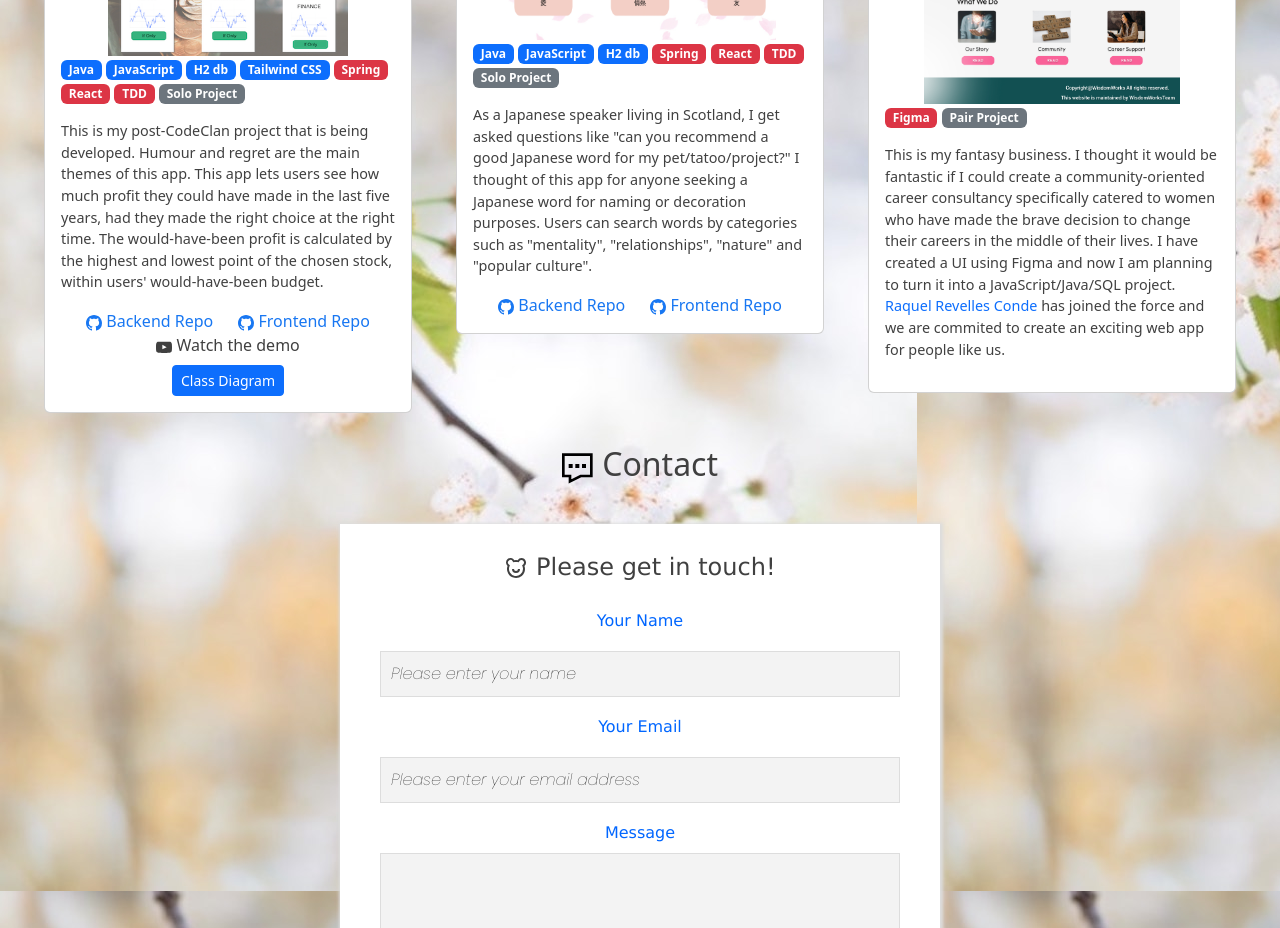
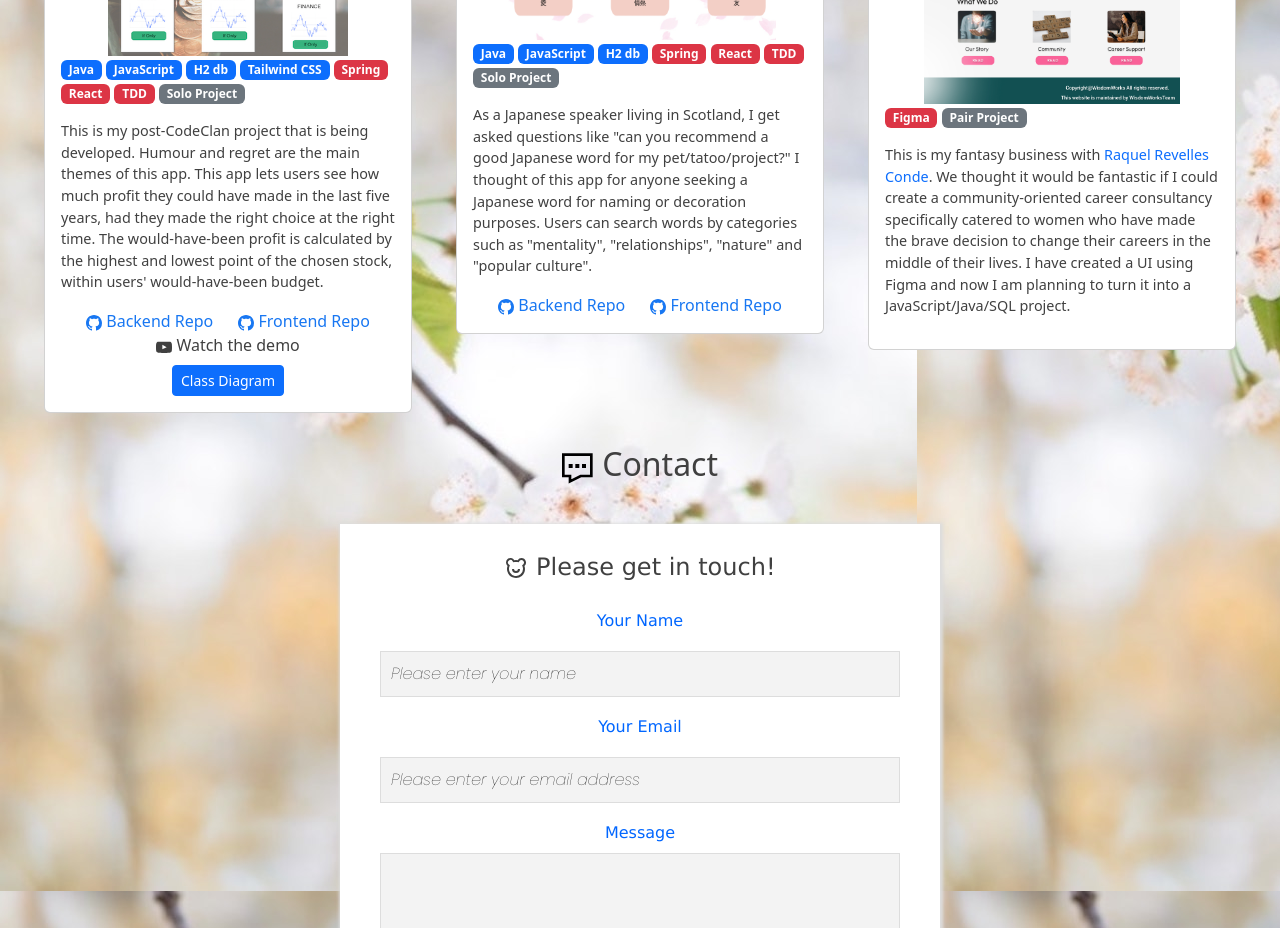
Before and after one commit to taksgarby/portfolio, a React (Create React App) app: page / in a window 1280 px wide. Shown: the part 1860-2788 px from the top of the page. Built offline with nearby package versions, Linux system fonts and the light colour scheme.

Commit message:
changed wording of ww

```diff
--- a/src/components/projects/ProjectWW.js
+++ b/src/components/projects/ProjectWW.js
@@ -24,11 +24,11 @@ function ProjectWW() {
         Pair Project
       </Badge>{' '}
       <Card.Text class="project-text">
-      This is my fantasy business. I thought it would be fantastic if I could create a community-oriented career consultancy
+      This is my fantasy business with <a href="https://www.linkedin.com/in/raquel-revelles-conde-a82387129/" target="_blank"> Raquel Revelles Conde</a>.
+      We thought it would be fantastic if I could create a community-oriented career consultancy
       specifically catered to women who have made the brave decision to change their careers in the middle of their lives.
       I have created a UI using Figma and now I am planning to turn it into a JavaScript/Java/SQL project.
-      <a href="https://www.linkedin.com/in/raquel-revelles-conde-a82387129/" target="_blank"> Raquel Revelles Conde</a> has joined
-       the force and we are commited to create an exciting web app for people like us.
+
         </Card.Text>
 
         </div>
```
